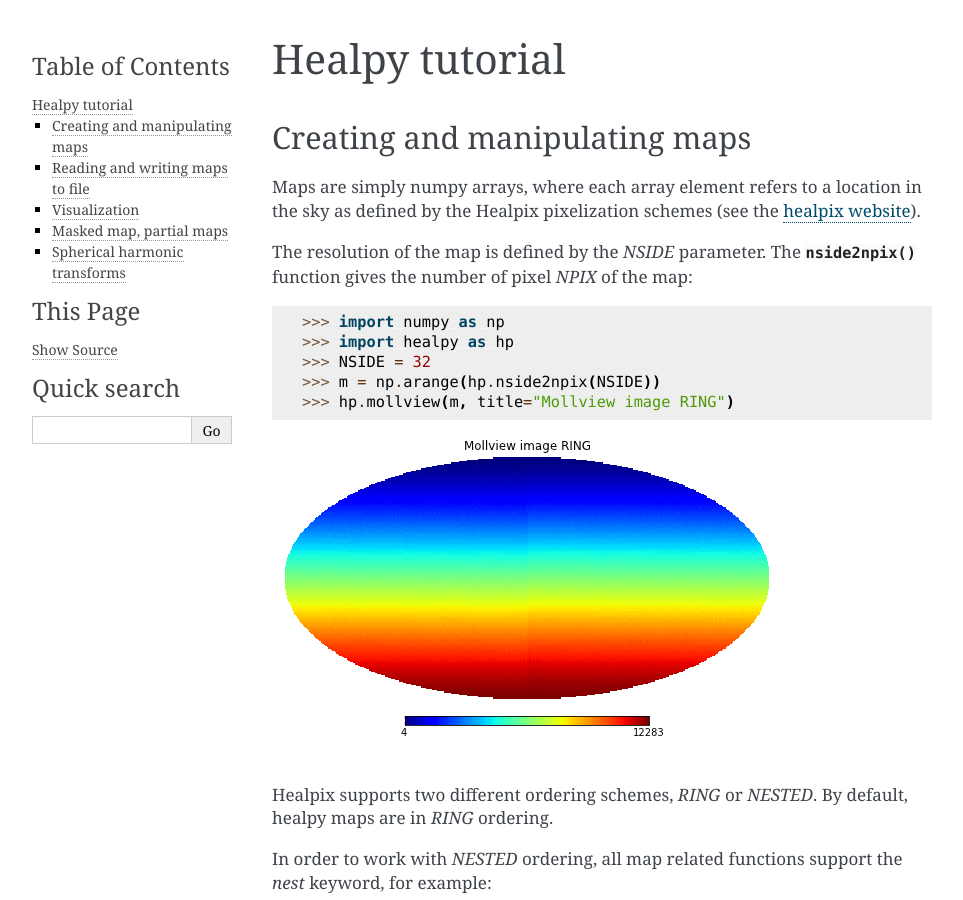
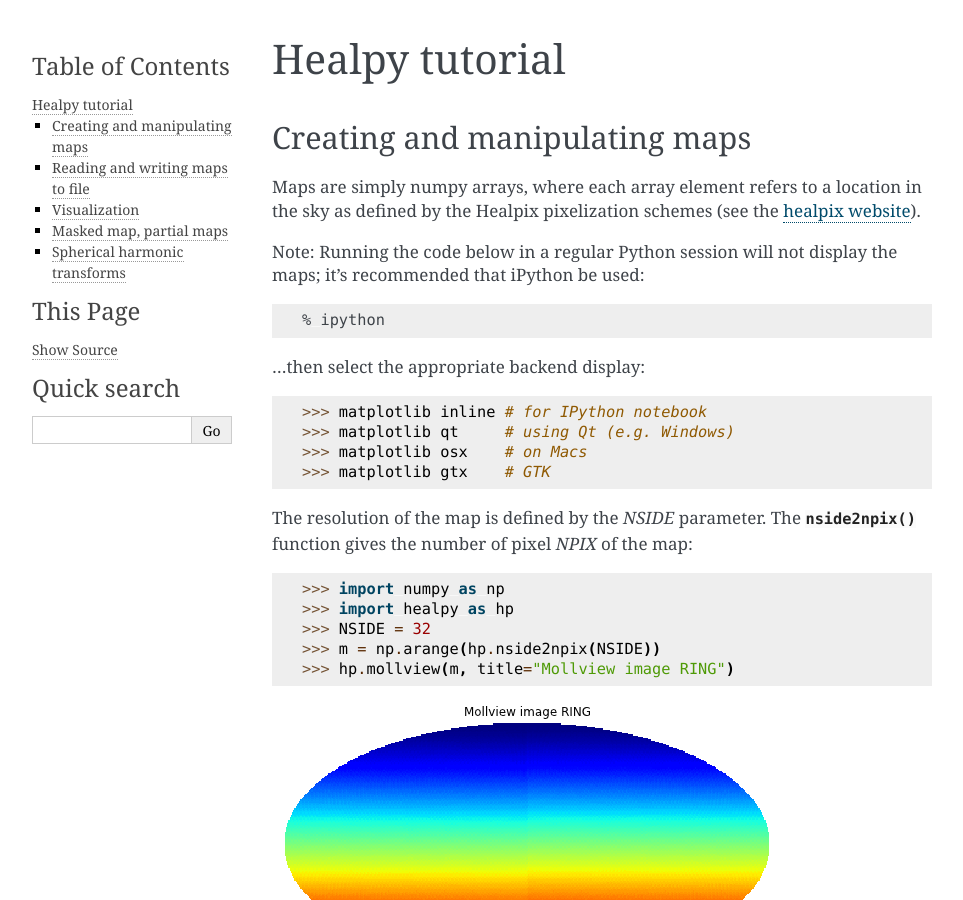
Before and after one commit to healpy/healpy, a Sphinx documentation site: the page built from doc/tutorial.rst, in a window 1280 px wide and 900 px high. Shown: the whole window, without its empty margins (148-1111 px from the left). Built offline with Sphinx 7.4.7, drawn with Linux system fonts in a browser that asks for light colours; the version number is read from the project's files by our own code.

Commit message:
Adding text to instruct the user to use IPython. Nothing will happen when attempting to display the maps using a regular Python session.

```diff
--- a/doc/tutorial.rst
+++ b/doc/tutorial.rst
@@ -5,6 +5,19 @@ Creating and manipulating maps
 ------------------------------
 
 Maps are simply numpy arrays, where each array element refers to a location in the sky as defined by the Healpix pixelization schemes (see the `healpix website`_).
+
+Note: Running the code below in a regular Python session will not display the maps; it’s recommended that iPython be used:
+
+.. code-block:: bash
+
+    % ipython
+
+...then select the appropriate backend display:
+
+>>> matplotlib inline # for IPython notebook
+>>> matplotlib qt     # using Qt (e.g. Windows)
+>>> matplotlib osx    # on Macs
+>>> matplotlib gtx    # GTK
 
 The resolution of the map is defined by the *NSIDE* parameter. The :py:func:`~healpy.pixelfunc.nside2npix` function gives the number of pixel *NPIX* of the map:
 
```
